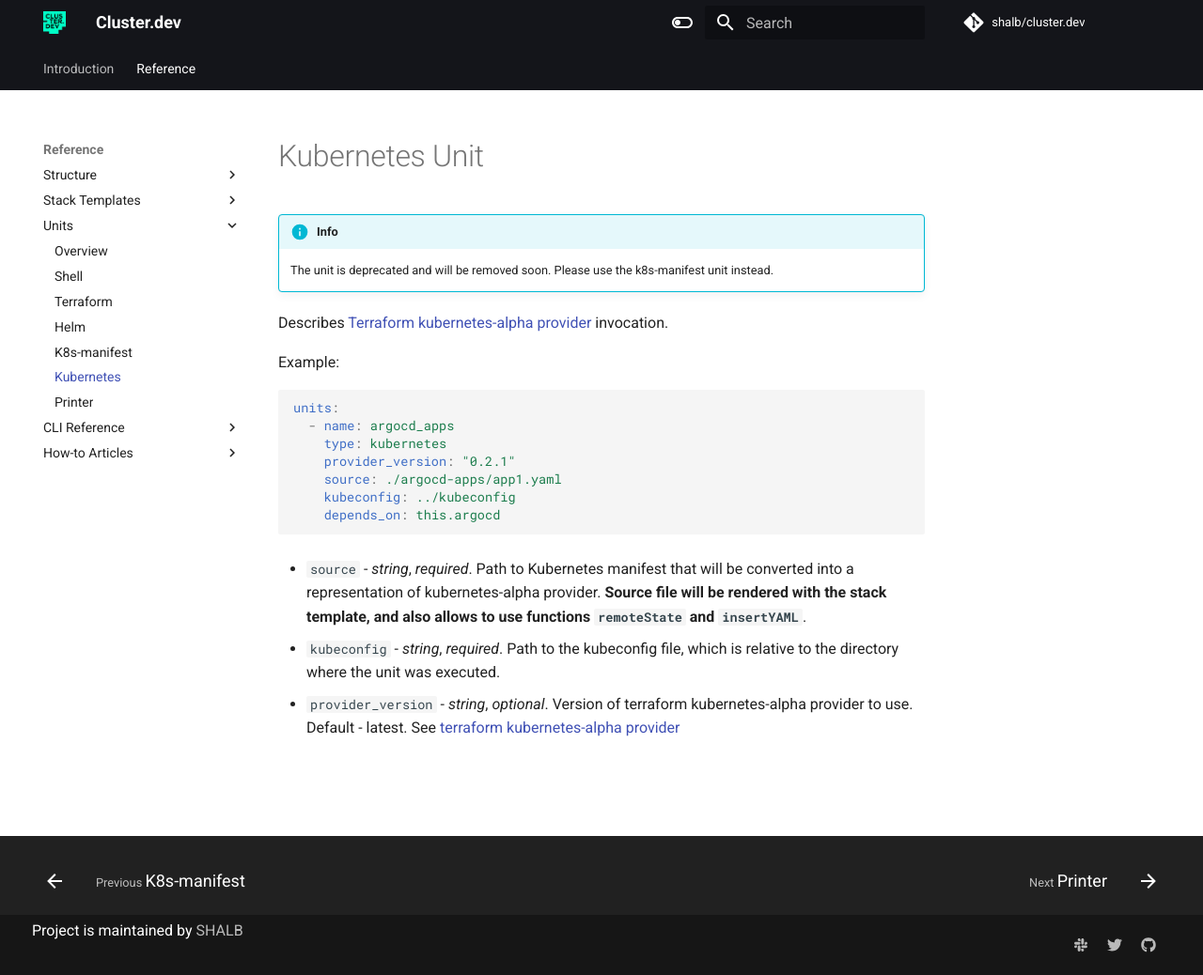
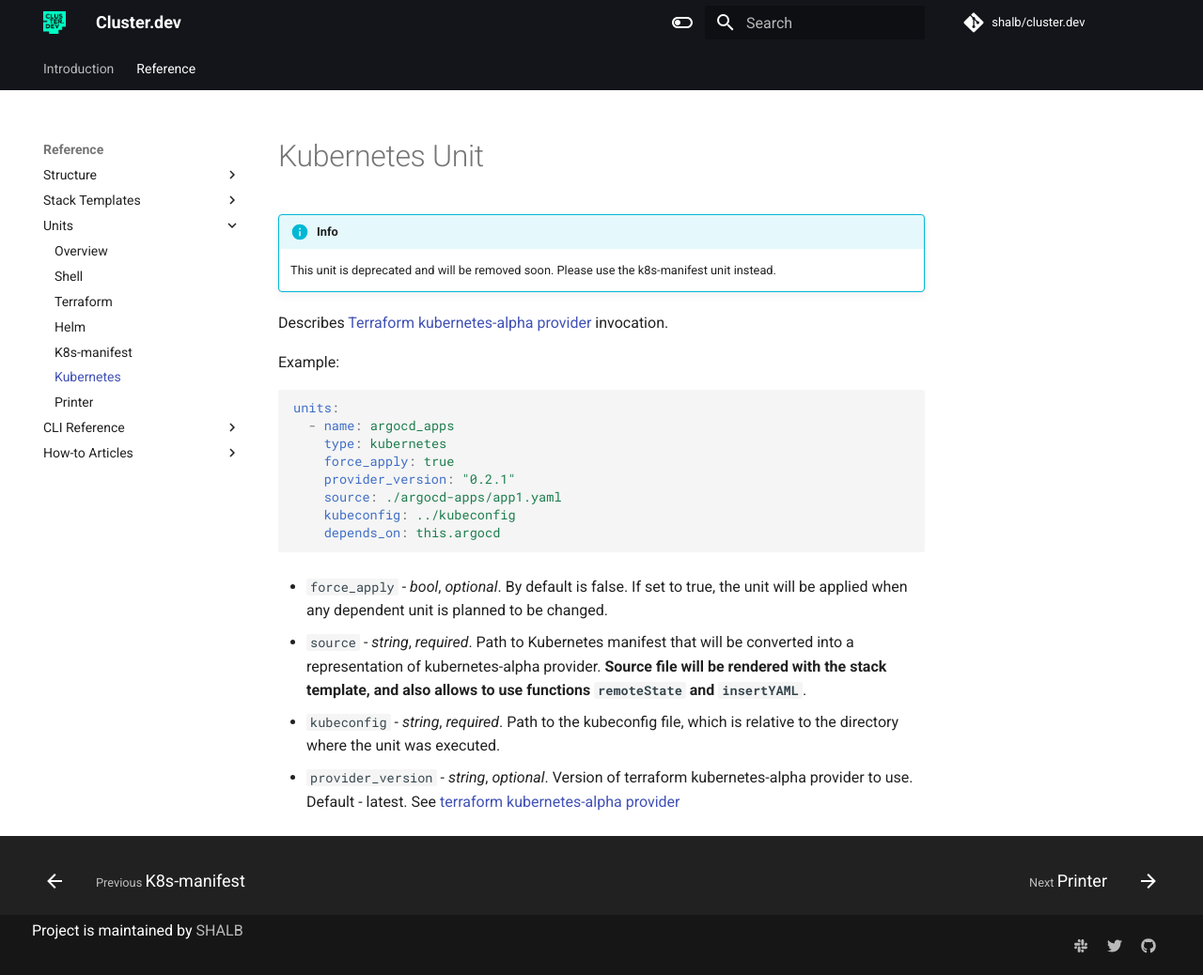
Before and after one commit to shalb/cluster.dev, an MkDocs documentation site: the page built from docs/units-kubernetes.md, in a window 1280 px wide and 1038 px high. Shown: the whole window at 94% size. Built offline with MkDocs 1.6.1 and Material for MkDocs 9.7.7, drawn with Linux system fonts in a browser that asks for light colours; comment, search, counter and statistics services are not loaded.

Commit message:
Update units-kubernetes.md

````diff
--- a/docs/units-kubernetes.md
+++ b/docs/units-kubernetes.md
@@ -1,7 +1,7 @@
 # Kubernetes Unit
 
 !!! Info
-    The unit is deprecated and will be removed soon. Please use the k8s-manifest unit instead.
+    This unit is deprecated and will be removed soon. Please use the k8s-manifest unit instead.
 
 Describes [Terraform kubernetes-alpha provider](https://github.com/hashicorp/terraform-provider-kubernetes-alpha) invocation.
 
@@ -11,12 +11,15 @@
 units:
   - name: argocd_apps
     type: kubernetes
+    force_apply: true
     provider_version: "0.2.1"
     source: ./argocd-apps/app1.yaml
     kubeconfig: ../kubeconfig
     depends_on: this.argocd
 ```
 
+* `force_apply` - *bool*, *optional*. By default is false. If set to true, the unit will be applied when any dependent unit is planned to be changed.
+
 * `source` - *string*, *required*. Path to Kubernetes manifest that will be converted into a representation of kubernetes-alpha provider. **Source file will be rendered with the stack template, and also allows to use functions `remoteState` and `insertYAML`**.
 
 * `kubeconfig` - *string*, *required*. Path to the kubeconfig file, which is relative to the directory where the unit was executed.
````
